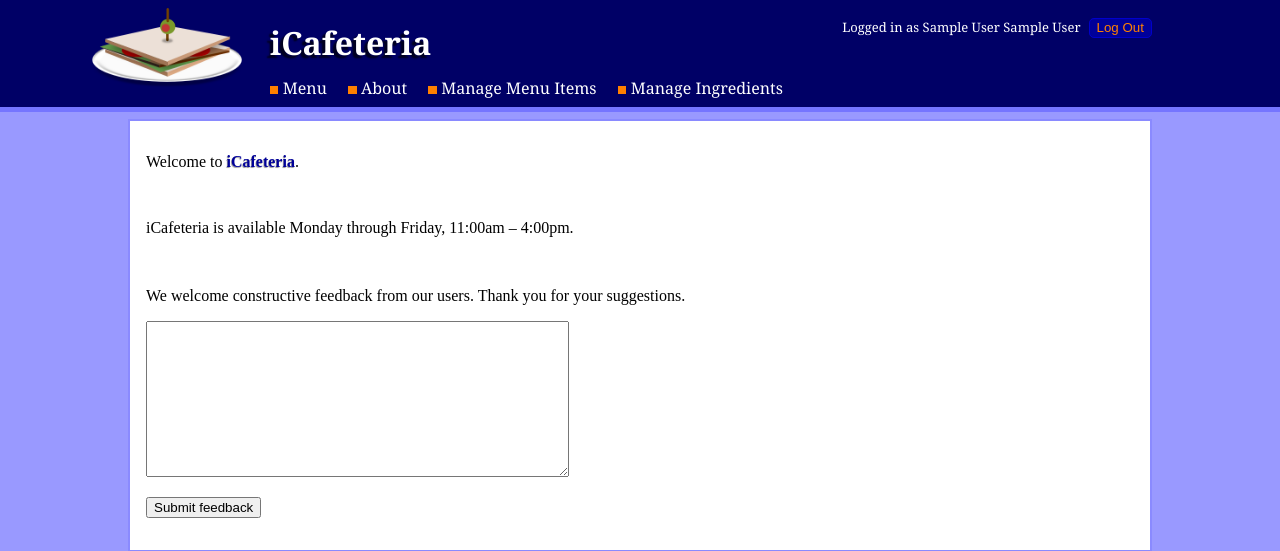
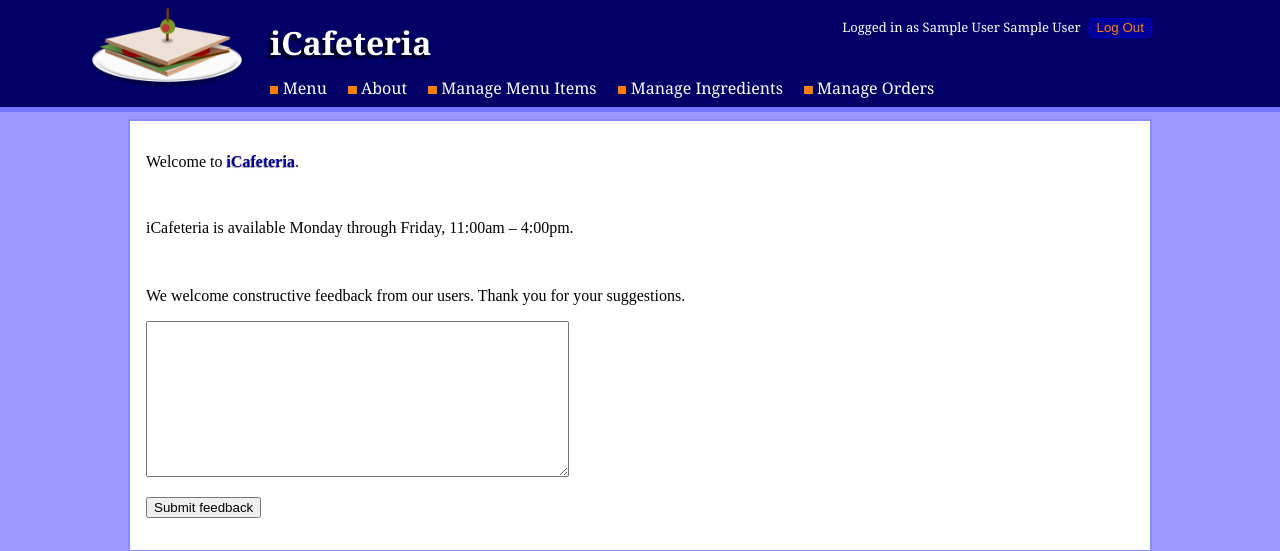
Before and after one commit to martinm2w/icafeteria, a PHP site: page /about/index.php in a window 1280 px wide. Shown: the top 551 px of the page. Run offline with PHP 8.4, Linux system fonts and the light colour scheme; the visitor is signed in with stand-in values (Sample User, id 1); tables that the repository leaves empty hold one stand-in row (values such as "Sample post"); data that the repository does not hold is empty.

Commit message:
Added skeleton page for managing orders.

```diff
--- a/include/header.php
+++ b/include/header.php
@@ -96,6 +96,7 @@ if(isset($_SESSION['user_id'])):
 ?>
                 <li><a href="/manage/item.php">Manage Menu Items</a></li>
                 <li><a href="/manage/ingred.php">Manage Ingredients</a></li>
+                <li><a href="/manage/manage.php">Manage Orders</a></li>
 <?php
     endif;
     if ($user_row['user_type_id'] == 2 || $user_row['user_type_id'] == 3) {
```
